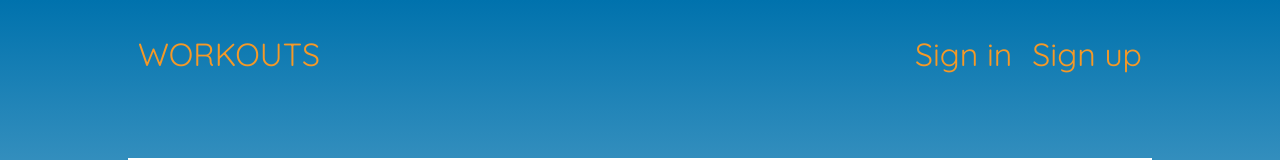
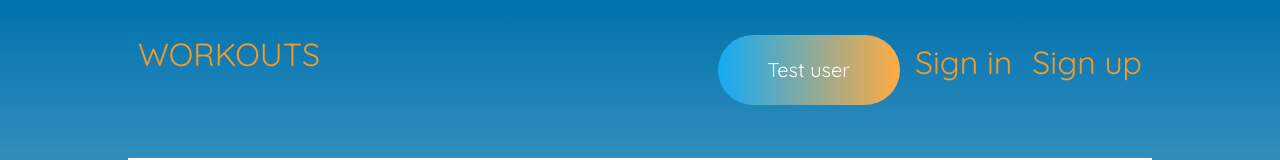
Before and after one commit to greed-hub/workouts, a React (Create React App) app in the folder client/: page / in a window 1280 px wide. Shown: the top 160 px of the page. Built offline with nearby package versions, Linux system fonts and the light colour scheme.

Commit message:
test user deploy

```diff
--- a/client/src/components/Header.js
+++ b/client/src/components/Header.js
@@ -35,7 +35,7 @@ const Header = ({logOut, logIn}) => {
 
 
                 <div className='hideNav' style={{position: 'absolute', right: '10%'}}>
-                    {localStorage.getItem('token') !== null ? <button className='btn btnCTA' onClick={() => handleLogin()}>Test user</button> : ''}
+                    {localStorage.getItem('token') !== null ? '' : <button className='btn btnCTA' onClick={() => handleLogin()}>Test user</button> }
                     {localStorage.getItem('token') !== null ? <Link to='/workouts' className='nav-style'>Workouts</Link> : ''}
                     {localStorage.getItem('token') !== null ? <Link to='/statistics' className='nav-style'>Statistics</Link> : ''}
                     {localStorage.getItem('token') !== null ? '' : <Link to='/login' className='nav-style'>Sign in</Link>}
```
